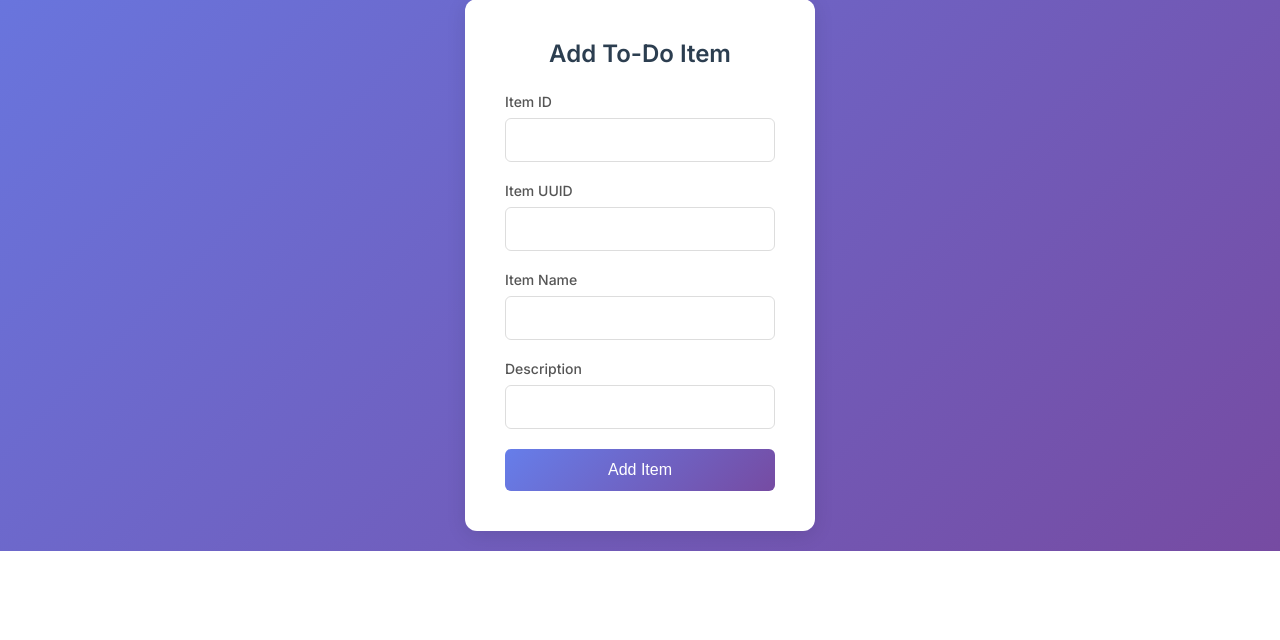
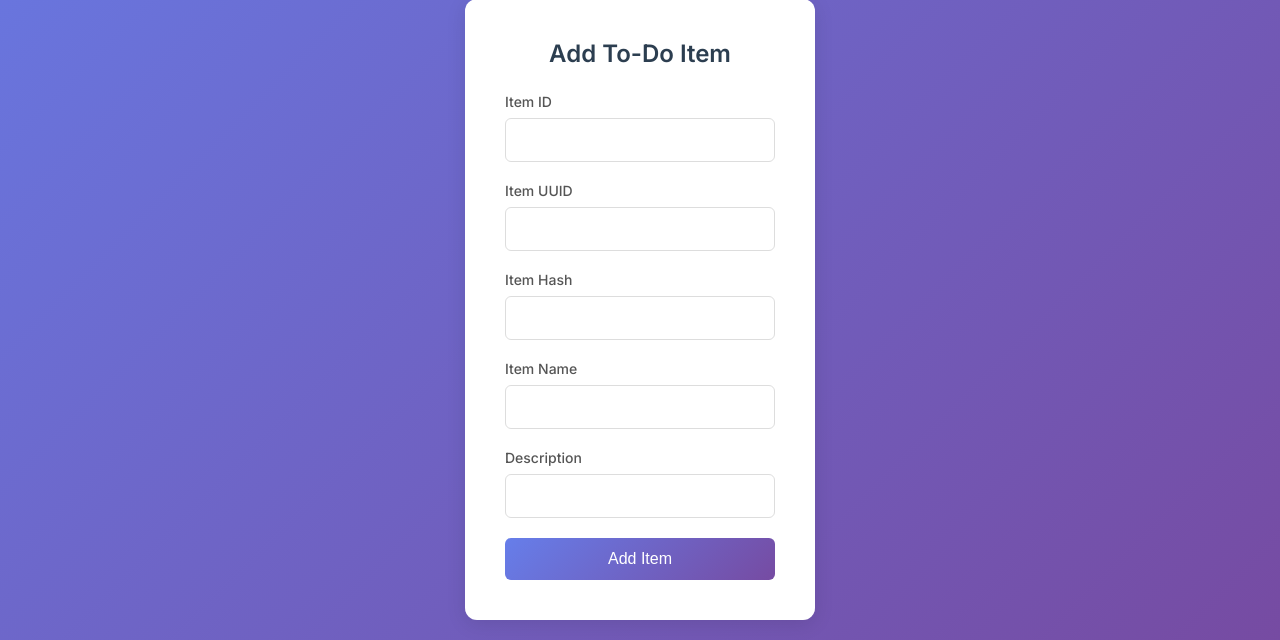
Before and after one commit to SillyCookies-s/git-todo-flask-app, a Flask app: page / in a window 1280 px wide. Shown: the part 405-1045 px from the top of the page. Before the commit the page ends 956 px from the top, so only its background shows below. Run offline with Flask 3, Linux system fonts and the light colour scheme.

Commit message:
Added ITEM Hash

```diff
--- a/frontend/templates/index.html
+++ b/frontend/templates/index.html
@@ -33,6 +33,10 @@
           <div class="form-group">
             <label for="itemUUId">Item UUID</label>
             <input type="text" id="itemUUId" name="itemUUId" required />
+          </div>
+          <div class="form-group">
+            <label for="itemHash">Item Hash</label>
+            <input type="text" id="itemHash" name="itemHash" required />
           </div>
           <div class="form-group">
             <label for="itemName">Item Name</label>
```
